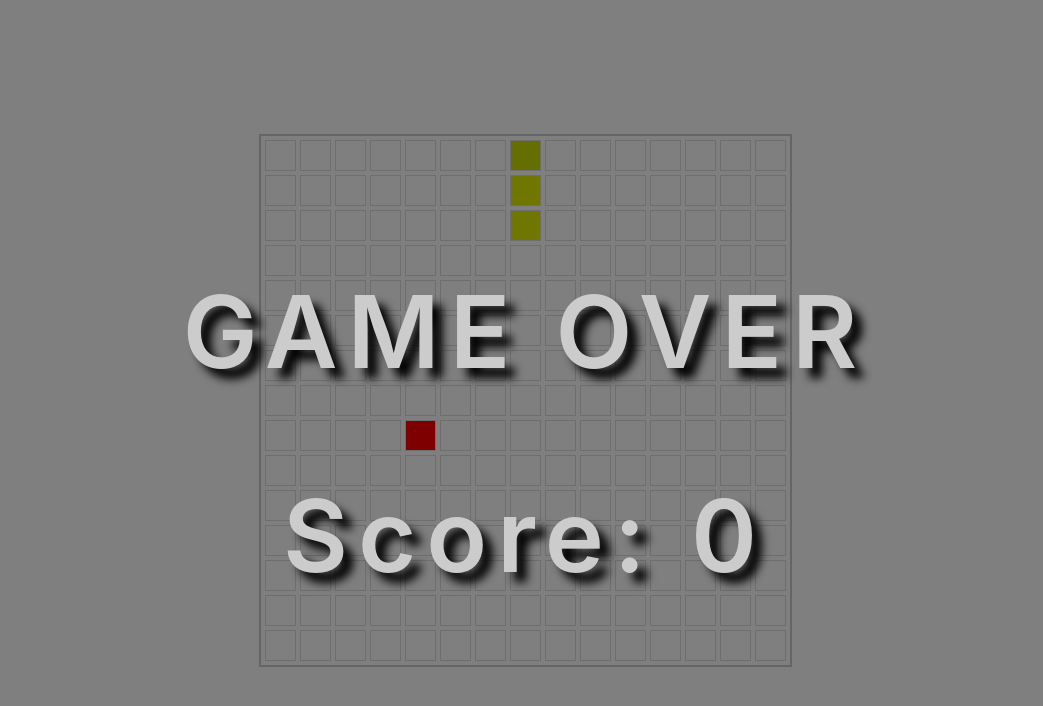
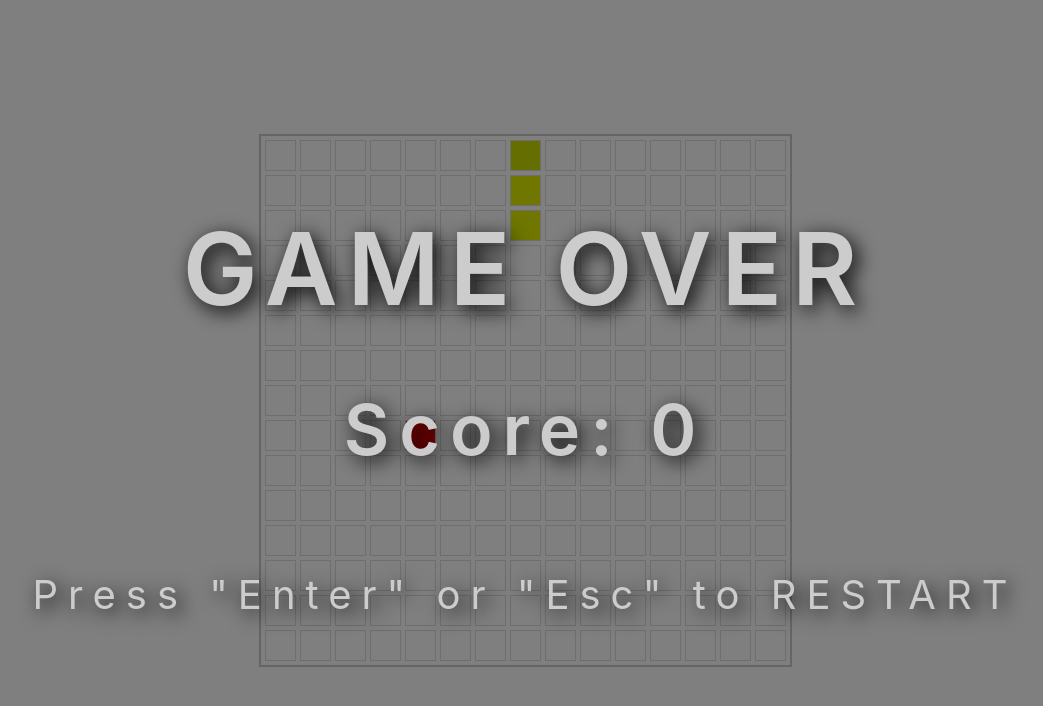
Before and after one commit to svlipatnikov/Snake, a React (Create React App) app: page / in a window 1280 px wide. Shown: the top 706 px of the page, without its empty margins (115-1158 px from the left). Built offline with nearby package versions, Linux system fonts and the light colour scheme.

Commit message:
Another minor improvements

```diff
--- a/src/App.tsx
+++ b/src/App.tsx
@@ -1,7 +1,7 @@
 import React, { useCallback, useEffect, useMemo, useRef, useState } from "react";
 import GameField from "./components/GameField";
 import { calcNextSnake, canChangeDirection, getNextApple, getNextHead, isCrashToBorder, isCrashToSnake, isEatApple } from "./helpers";
-import { ICell, IDirection, ISnake } from "./types";
+import { ICell, IDirection, ISnake, IStatus } from "./types";
 
 const COLUMNS = 15
 const ROWS = 15
@@ -13,11 +13,6 @@ const snakeInit: ISnake = [
   { x: Math.ceil(COLUMNS / 2), y: ROWS - 1 },
   { x: Math.ceil(COLUMNS / 2), y: ROWS },
 ]
-
-enum IStatus {
-  PLAY,
-  END
-}
 
 function App() {
   const [status, setStatus] = useState<IStatus>(IStatus.PLAY)
@@ -50,21 +45,16 @@ function App() {
     'ArrowDown': () => nextDirection.current = IDirection.DOWN,
     'ArrowLeft': () => nextDirection.current = IDirection.LEFT,
     'ArrowRight': () => nextDirection.current = IDirection.RIGHT,
-  }), [])
+    'Enter': handleRestart,
+    'Escape': handleRestart,
+  }), [handleRestart])
 
   useEffect(() => {
-    const handleKeyDown = (e: any) => {
-      if (status === IStatus.END) {
-        setTimeout(handleRestart, 1000)
-      } else {
-        const action = keyActions[e.key]
-        action?.()
-      }
-    }
+    const handleKeyDown = (e: any) => keyActions[e.key]?.()
 
     window.addEventListener('keydown', handleKeyDown)
     return () => window.removeEventListener('keydown', handleKeyDown)
-  }, [keyActions, status, handleRestart])
+  }, [keyActions, status])
 
   useEffect(() => {
     if (status === IStatus.END) return
@@ -119,6 +109,7 @@ function App() {
         <div className="end-game">
           <h1>GAME OVER</h1>
           <h2>{`Score: ${score}`}</h2>
+          <h3>Press "Enter" or "Esc" to RESTART</h3>
         </div>
       )}
     </div>
--- a/src/index.css
+++ b/src/index.css
@@ -51,12 +51,24 @@ code {
   background-color: rgba(0, 0, 0, 0.5);
 }
 
-.end-game h1,
-.end-game h2 {
+.end-game {
+  color: #ccc;
+  letter-spacing: 10px;
+  text-shadow: 5px 5px 20px #000;
+}
+
+h1 {
   font-size: 100px;
   font-weight: 600;
-  color: #ccc;
-  letter-spacing: 10px;
-  text-shadow: 10px 10px 10px #000;
   margin-bottom: 0;
 }
+
+h2 {
+  font-size: 70px;
+  font-weight: 600;
+}
+
+h3 {
+  font-size: 40px;
+  font-weight: 400;
+}
--- a/src/types.ts
+++ b/src/types.ts
@@ -12,3 +12,8 @@ export interface ICell {
 }
 
 export type ISnake = Array<ICell>
+
+export enum IStatus {
+  PLAY,
+  END
+}
```
